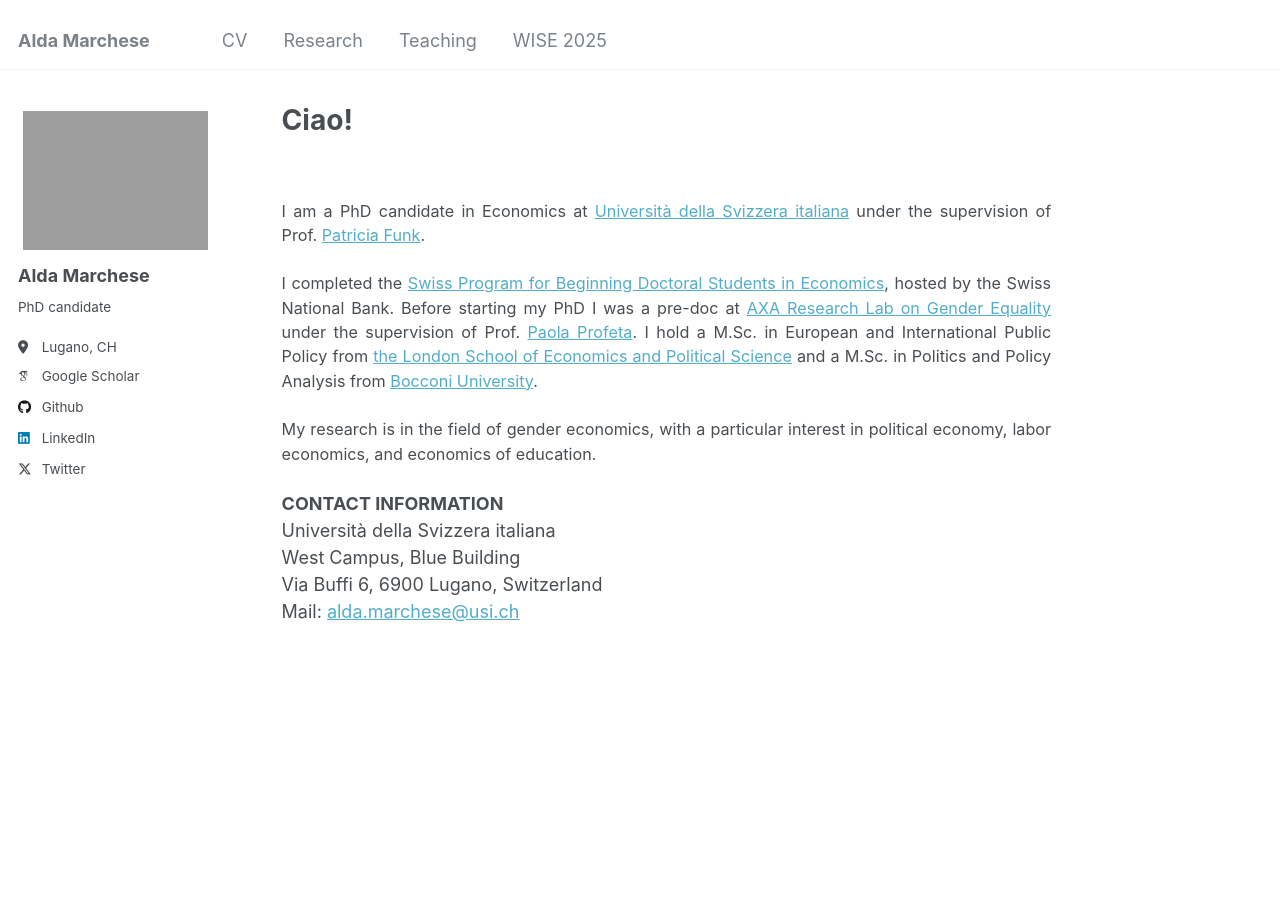
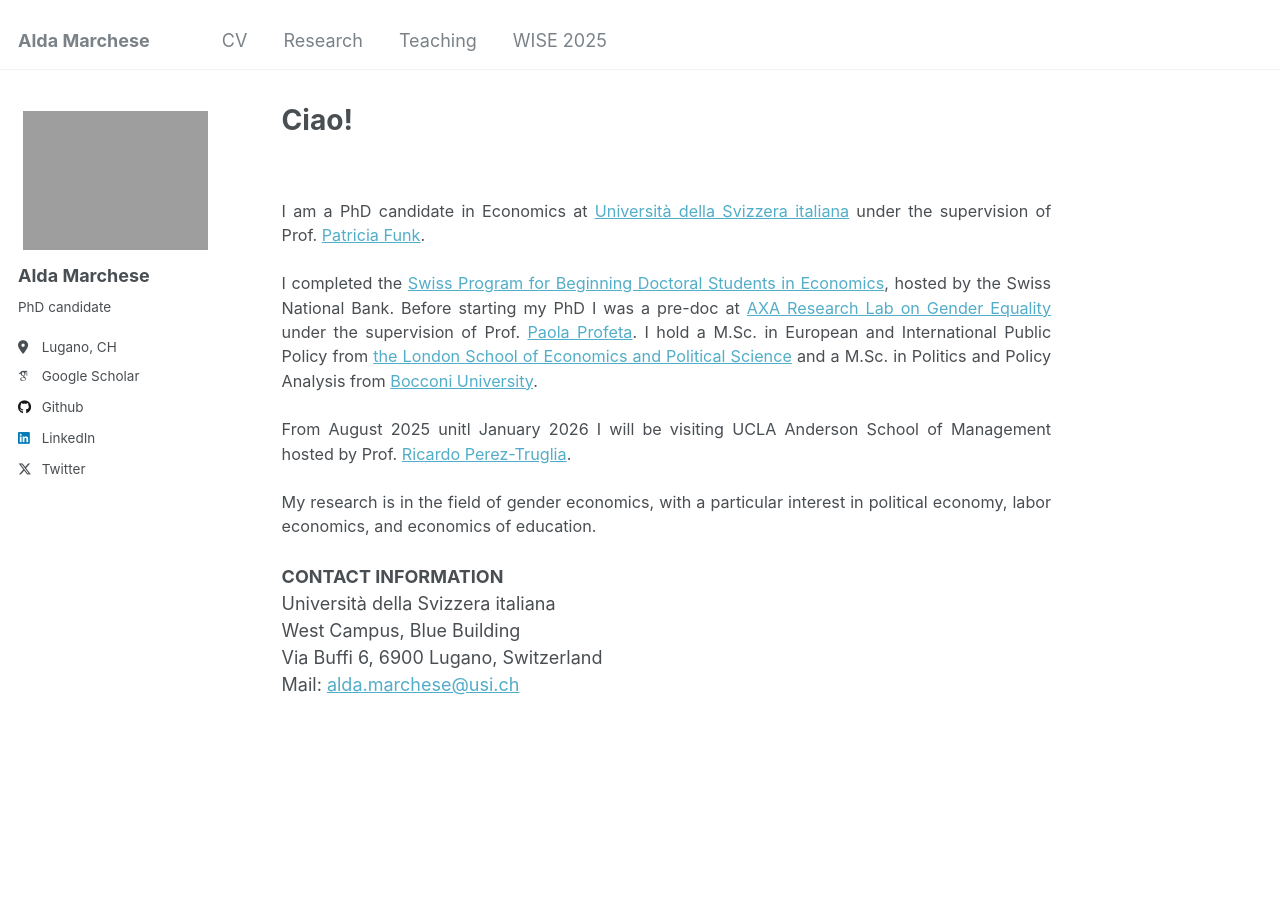
Before and after one commit to aldamarchese/aldamarchese.github.io, a Jekyll site: the page built from _pages/about.md, in a window 1280 px wide. Built offline with Jekyll 4.4.1, drawn with Linux system fonts in a browser that asks for light colours; some web fonts are replaced.

Commit message:
Update about.md

```diff
--- a/_pages/about.md
+++ b/_pages/about.md
@@ -14,6 +14,10 @@ I am a PhD candidate in Economics at <a href="https://idep.usi.ch">Università d
 I completed the <a href="https://szgerzensee.ch">Swiss Program for Beginning Doctoral Students in Economics</a>, hosted by the Swiss National Bank. Before starting my PhD I was a pre-doc at <a href="https://genderlab.unibocconi.eu">AXA Research Lab on Gender Equality</a> under the supervision of Prof. <a href="https://sites.google.com/view/paola-profeta">Paola Profeta</a>. I hold a M.Sc. in European and International Public Policy from <a href="https://www.lse.ac.uk">the London School of Economics and Political Science</a> and a M.Sc. in Politics and Policy Analysis from <a href="https://www.unibocconi.it/en">Bocconi University</a>.
 <br><br>
 
+From August 2025 unitl January 2026 I will be visiting UCLA Anderson School of Management hosted by Prof. <a href="http://ricardotruglia.bol.ucla.edu">Ricardo Perez-Truglia</a>.
+<br><br>
+
+
 My research is in the field of gender economics, with a particular interest in political economy, labor economics, and economics of education.
 <br><br>
 </div>
```
